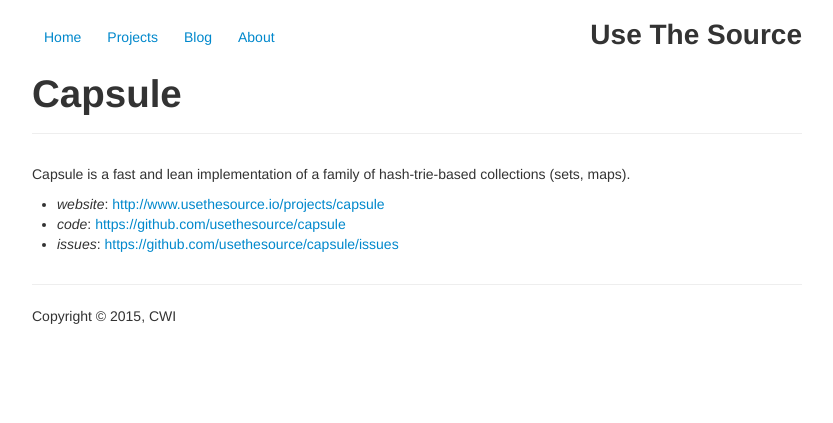
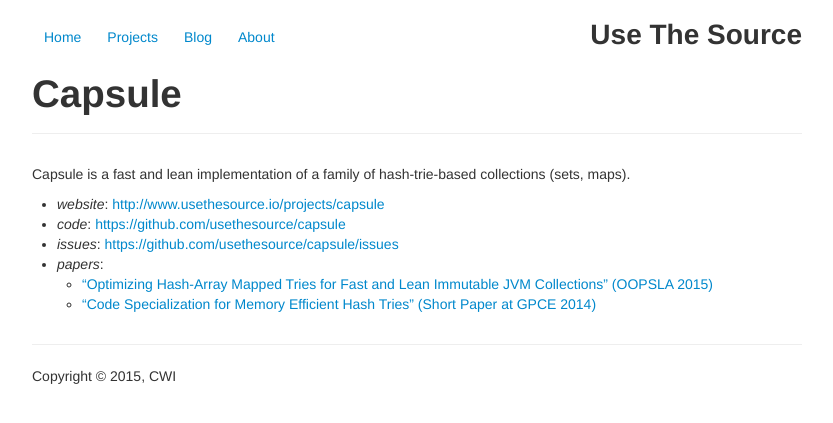
Before and after one commit to usethesource/usethesource.github.io, a Jekyll site: the page built from projects/capsule/index.md, in a window 1280 px wide. Shown: the top 423 px of the page, without its empty margins (223-1056 px from the left). Built offline with Jekyll 4.4.1, drawn with Linux system fonts in a browser that asks for light colours; Markdown is read by kramdown in place of the engine named in the settings.

Commit message:
added papers

```diff
--- a/projects/capsule/index.md
+++ b/projects/capsule/index.md
@@ -9,3 +9,6 @@
 * *website*: <http://www.usethesource.io/projects/capsule>
 * *code*: <https://github.com/usethesource/capsule>
 * *issues*: <https://github.com/usethesource/capsule/issues>
+* *papers*:
+   * ["Optimizing Hash-Array Mapped Tries for Fast and Lean Immutable JVM Collections" (OOPSLA 2015)](http://michael.steindorfer.name/publications/oopsla15.pdf)
+   * ["Code Specialization for Memory Efficient Hash Tries" (Short Paper at GPCE 2014)](http://michael.steindorfer.name/publications/gpce14.pdf)
```
